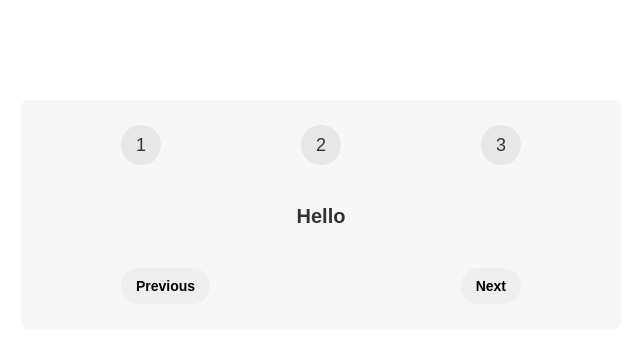
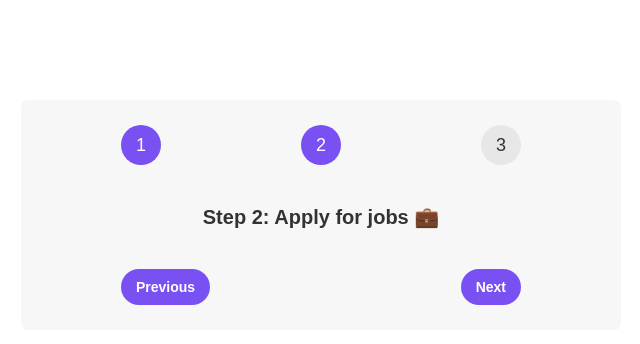
Before and after one commit to yanakiv30/041-steps, a React (Create React App) app: page / in a window 1280 px wide. Shown: the top 344 px of the page, without its empty margins (319-959 px from the left). Built offline with nearby package versions, Linux system fonts and the light colour scheme.

Commit message:
className-active

```diff
--- a/src/App.js
+++ b/src/App.js
@@ -1,16 +1,28 @@
+
+
+const messages = [
+  "Learn React ⚛️",
+  "Apply for jobs 💼",
+  "Invest your new income 🤑",
+];
+
+
 function App() {
+  const step = 2;
   return <div className="steps">
     <div className="numbers">
-      <div>1</div>
-      <div>2</div>
-      <div>3</div>
+      <div className={`${step>=1 ? "active" : ""}`}>1</div>
+      <div className={`${step>=2 ? "active" : ""}`}>2</div>
+      <div className={`${step>=3 ? "active" : ""}`}>3</div>
     </div>
 
-    <p className="message">Hello</p>
+    <p className="message">Step {step}: {messages[step-1]} </p>
 
     <div className="buttons">
-      <button>Previous</button>
-      <button>Next</button>
+      <button style={{backgroundColor: "#7950f2", color: "#fff"}}>
+        Previous</button>
+        <button style={{backgroundColor: "#7950f2", color: "#fff"}}>
+        Next</button>
     </div>
   </div>
 }
```
Also changed, not shown: src/index.css (+0 -7 lines).
